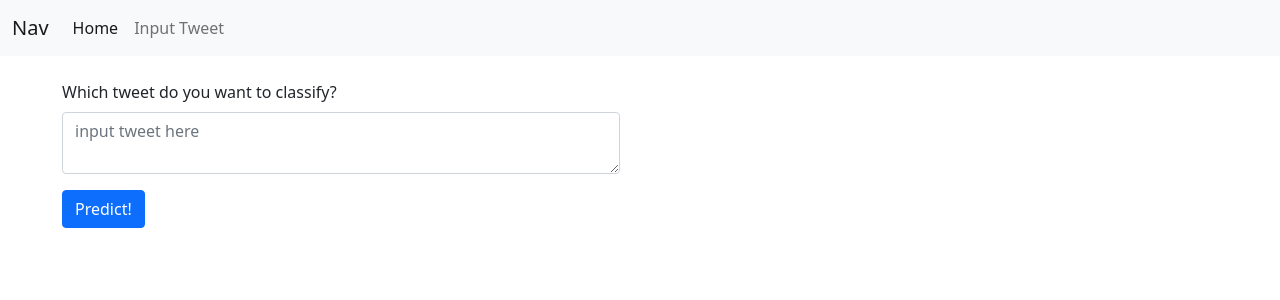
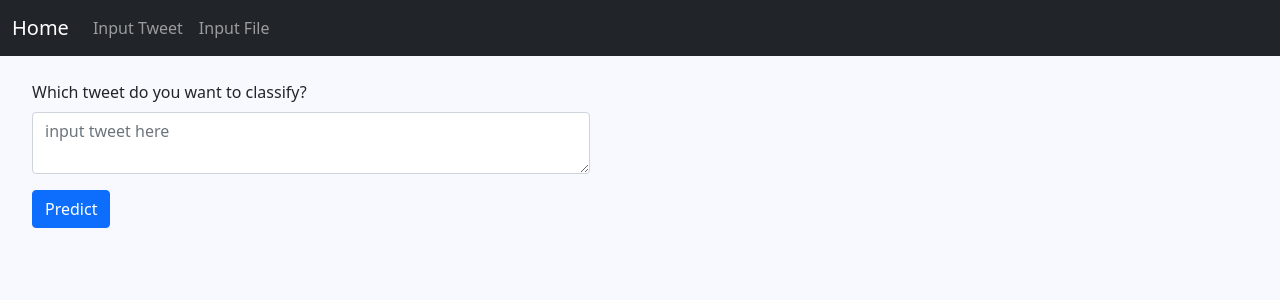
Before and after one commit to bennimi/flask-ML-server, a Flask app: page /tweet in a window 1280 px wide. Shown: the top 300 px of the page. Run offline with Flask 2, Linux system fonts and the light colour scheme; parts of the project's set-up code (start-up, migrations or seed data) failed here and were passed over.

Commit message:
add file upload

```diff
--- a/flask_app.py
+++ b/flask_app.py
@@ -5,10 +5,11 @@
 info: flask app
 """
 
-from flask import Flask, request, render_template
+from flask import Flask, request, render_template, redirect
+from flask_sqlalchemy import SQLAlchemy
 import pandas as pd
 import numpy as np
-import pickle, sys, time, itertools, collections, glob
+import pickle, sys, time, itertools, collections, glob, datetime
 from sklearn.base import BaseEstimator, TransformerMixin
 
 class TextTransformer(BaseEstimator, TransformerMixin):
@@ -26,47 +27,77 @@ path = "/usr/app/"
 model_name = 'svc'
 
 app = Flask(__name__) #run when .py is called
+app.config['SQLALCHEMY_TRACK_MODIFICATIONS'] = False
+app.config['SQLALCHEMY_DATABASE_URI'] = 'sqlite:///'
+db = SQLAlchemy(app)
+
+# class StoreTweets(db.Model):
+#     id = db.Columns(db.Integer,primary_key=True)
+#     timestamp = db.Columns(db.DateTime,default=datetime.datetime.now)
+#     tweet = db.Columns(db.String(),nullable=True)
+
+#     def __repr__(self):
+#         return '<tweet %r>' %self.id
+
 
 #all_files = glob.glob(path+"*.pkl")
+model = pickle.load(open(path+model_name+".pkl", 'rb'))
 
-model = pickle.load(open(path+model_name+".pkl", 'rb'))
+context = {'title':"predict tweets",
+               'header':"About this page"}
+
+@app.route('/')
+def project_home():
+    return render_template('about.html', context=context)
 
 @app.route('/about')
 def project_about():
-    context = {'title':"About",
-               'header':"About this page"}
-
     return render_template('about.html', context=context)
 
 
 @app.route('/tweet',methods=['GET','POST'])
 def model_predict():
-    context = {'title':"predict tweets",
-               'header':"About this page"}
+    if request.method == 'GET':
+        return render_template('single_predict.html', context=context)
 
     in_text = request.form.get('input_tweet')
-    #in_text = "This is a test to see if I am happy"
+    try:
+        pred = model.predict(pd.DataFrame([in_text], columns = ['tweet']))
+    except:
+        redirect('/tweet')
+    try:
+        db.session.add()
+        db.session.commit()
+    except:
+        pass
 
-    if not in_text:
-        return render_template('single_predict.html',context=context)
-
-    pred = model.predict(pd.DataFrame([in_text], columns = ['tweet']))
-
-    #if pred[0] == 4: return "This is a postive tweet"
-    #if pred[0] == 0: return "This is a negative tweet"
+    if pred [0] == 4: pred = "This is a positive Tweet"
+    else: pred = "This is a negative Tweet"
     return render_template('single_predict.html',
-                           context=context,pred=pred[0],
+                           context=context,
+                           pred=pred,
                            in_text=in_text)
 
-@app.route('/tweets_csv',methods=['POST'])
+@app.route('/file',methods=['GET','POST'])
 def model_predict_file():
-    in_file = pd.read_csv(request.files.get('csv_file'),names=['tweet'])
-    preds = model.predict(in_file)
 
-    preds_percentage = collections.Counter(preds)
-    preds_percentage_neg = round(preds_percentage[0]/preds,2)
+    if request.method == 'POST':
+        in_file = request.files.get('input_file')
+        print(in_file)
+        # in_file = pd.read_csv(,names=['tweet'])
+        # preds = model.predict(in_file)
+        # preds_percentage = collections.Counter(preds)
+        # preds_percentage_neg = round(preds_percentage[0]/preds,2)
+        # print(preds_percentage_neg)
+        return render_template('file_predict.html',context=context)
 
-    return str(preds_percentage_neg) + " of tweets are negative\n\n" + str((preds))
+    else:
+       return render_template('file_predict.html',context=context)
+
+
+    #return str(preds_percentage_neg) + " of tweets are negative\n\n" + str((preds))
+
+
 if __name__ == '__main__':
     #app.run()
     app.run(host='0.0.0.0',port=8000) #,debug=True)
--- a/requirements.txt
+++ b/requirements.txt
@@ -1,5 +1,6 @@
-flasgger==0.9.5
+#flasgger==0.9.5
 Flask==1.1.2
+flask-sqlalchemy==2.4.4
 itsdangerous==1.1.0
 Jinja2==2.11.2
 gunicorn==19.9.0
--- a/static/style.css
+++ b/static/style.css
@@ -0,0 +1,9 @@
+body {
+  background-color: ghostwhite;
+}
+
+div.container {
+    margin-left:20px;
+    /*margin: 0 auto;
+    #width:2000px;*/
+}
--- a/templates/about.html
+++ b/templates/about.html
@@ -1,9 +1,9 @@
 {% extends 'base.html' %}
 {% block content %}
 
-    <div class = "container">
-        <h1>{{ context.header }} </h1>
-    </div>
+<div class = "container">
+    <h1>{{ context.header }} </h1>
+</div>
 
 
 {% endblock %}
--- a/templates/base.html
+++ b/templates/base.html
@@ -8,23 +8,24 @@
 
     <!-- Bootstrap CSS -->
     <link href="https://cdn.jsdelivr.net/npm/bootstrap@5.0.0-beta1/dist/css/bootstrap.min.css" rel="stylesheet" integrity="sha384-giJF6kkoqNQ00vy+HMDP7azOuL0xtbfIcaT9wjKHr8RbDVddVHyTfAAsrekwKmP1" crossorigin="anonymous">
+    <link href="{{url_for('static',filename='style.css')}}" rel="stylesheet">
 
     <title>{{ context.title }}</title>
   </head>
   <body>
-  <nav class="navbar navbar-expand-lg navbar-light bg-light">
+  <nav class="navbar navbar-expand-lg navbar-dark bg-dark">
   <div class="container-fluid">
-    <a class="navbar-brand" href="{{ url_for('project_about')}}">Nav</a>
+    <a class="navbar-brand" href="{{ url_for('project_about')}}">Home</a>
     <button class="navbar-toggler" type="button" data-bs-toggle="collapse" data-bs-target="#navbarSupportedContent" aria-controls="navbarSupportedContent" aria-expanded="false" aria-label="Toggle navigation">
       <span class="navbar-toggler-icon"></span>
     </button>
     <div class="collapse navbar-collapse" id="navbarSupportedContent">
       <ul class="navbar-nav me-auto mb-2 mb-lg-0">
         <li class="nav-item">
-          <a class="nav-link active" aria-current="page" href="#">Home</a>
+        <a class="nav-link" href="{{ url_for('model_predict')}}">Input Tweet</a>
         </li>
         <li class="nav-item">
-          <a class="nav-link" href="{{ url_for('model_predict')}}">Input Tweet</a>
+          <a class="nav-link" href="{{ url_for('model_predict_file')}}">Input File</a>
         </li>
       </ul>
     </div>
--- a/templates/single_predict.html
+++ b/templates/single_predict.html
@@ -2,23 +2,17 @@
 {% extends 'base.html' %}
 
 {% block content %}
-<style>
-    #container {
-        margin-left:50px;
-        /*margin: 0 auto;
-        #width:2000px;*/
-    }
-</style>
+
 <div class = "container", id="container">
 <form action="/tweet" method="POST">
 <div class="mb-3">
   <label for="exampleFormControlTextarea1" class="form-label" >Which tweet do you want to classify?</label>
   <div class="form-group w-50">
   <textarea placeholder="input tweet here" name="input_tweet" class="form-control"
-            id="exampleFormControlTextarea1" rows="2" ></textarea>
+            id="exampleFormControlTextarea1" rows="2" required></textarea>
   </div>
 </div>
-<button type="submit" class="btn btn-primary">Predict!</button>
+<button type="submit" class="btn btn-primary">Predict</button>
 </form>
 <br/><br/>
 {% if in_text %}
@@ -27,7 +21,6 @@
   <button type="button" class="btn-close" data-bs-dismiss="alert" aria-label="Close"></button>
 </div>
 {% endif %}
-<br/>
 
 </div>
 
```
Also changed, not shown: static/test_file.csv (added, +14 -0 lines), templates/file_predict.html (added, +32 -0 lines).
